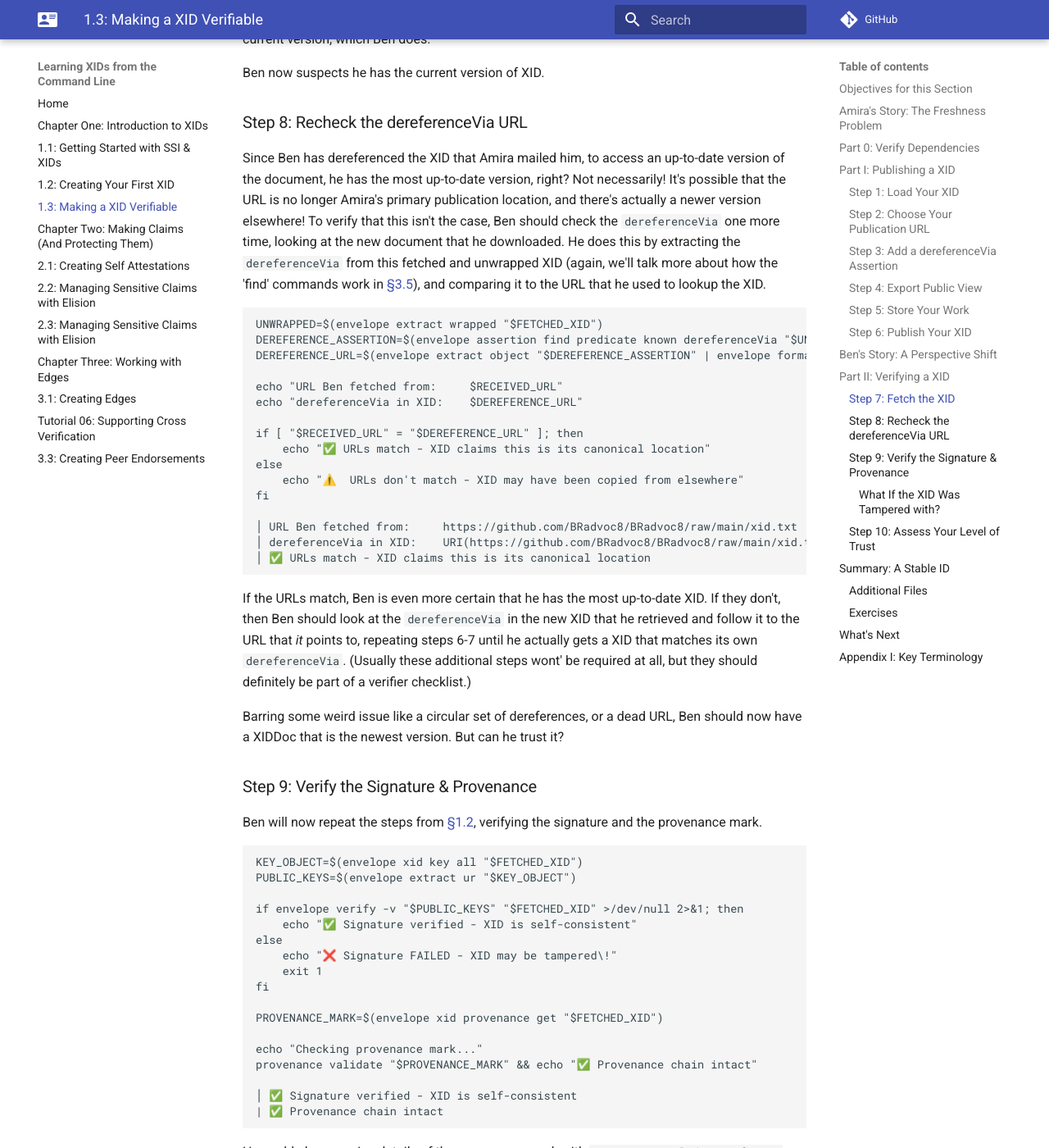
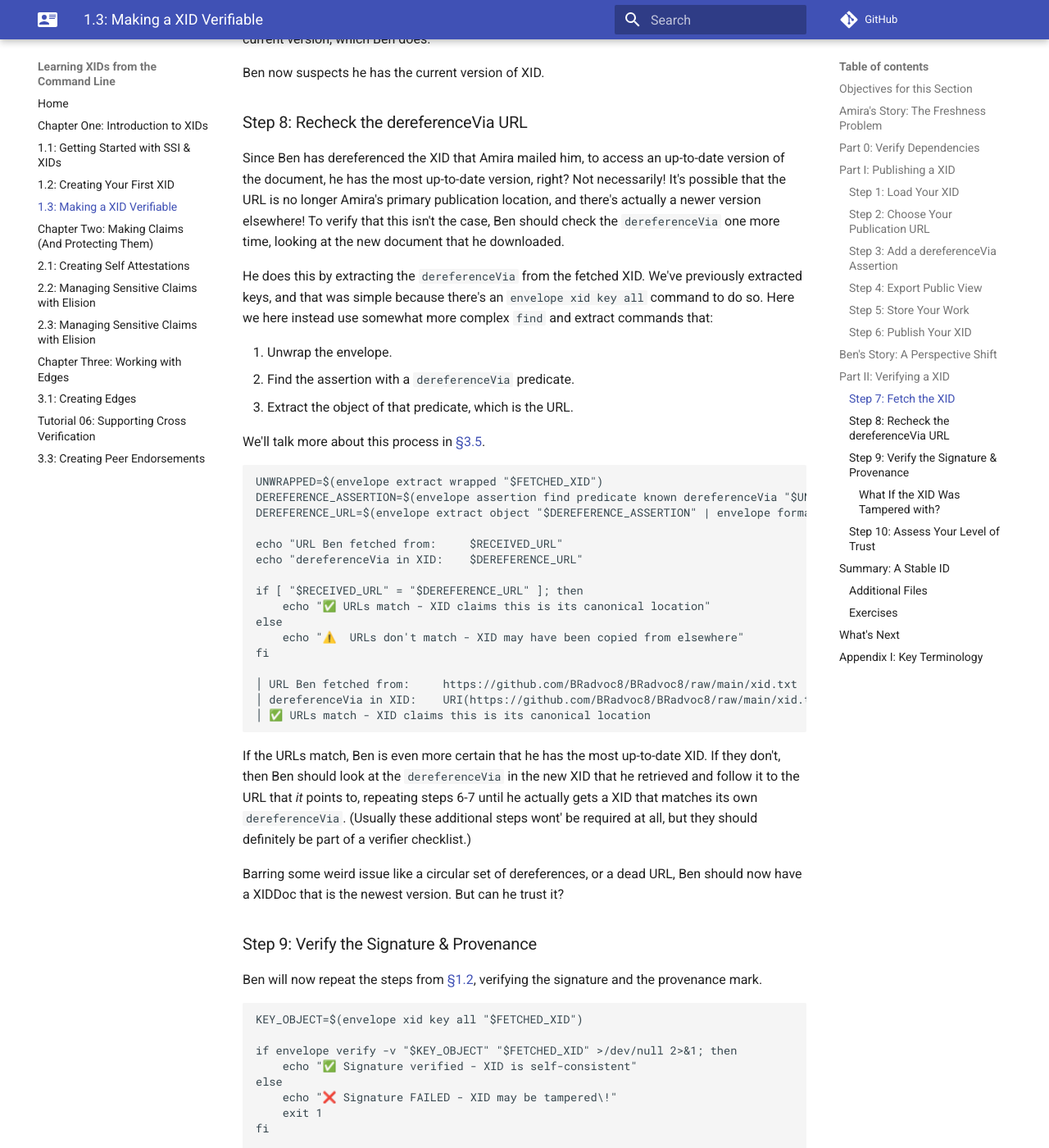
Before and after one commit to BlockchainCommons/XID-Quickstart, an MkDocs documentation site: the page built from docs/01_3_Making_a_XID_Verifiable.md, in a window 1280 px wide and 1400 px high, scrolled down 7750 px. Shown: the whole window at 82% size. Built offline with MkDocs 1.6.1 and Material for MkDocs 9.7.7, drawn with Linux system fonts in a browser that asks for light colours; comment, search, counter and statistics services are not loaded; some of the changed text lies outside the part shown.

Commit message:
changes to how signatures are checked

````diff
--- a/docs/01_3_Making_a_XID_Verifiable.md
+++ b/docs/01_3_Making_a_XID_Verifiable.md
@@ -384,11 +384,19 @@ version, right? Not necessarily! It's possible that the URL is no
 longer Amira's primary publication location, and there's actually a
 newer version elsewhere! To verify that this isn't the case, Ben
 should check the `dereferenceVia` one more time, looking at the new
-document that he downloaded. He does this by extracting the
-`dereferenceVia` from this fetched and unwrapped XID (again, we'll
-talk more about how the 'find' commands work in
-[§3.5](03_5_Creating_Views_and_Versions.md)), and comparing it to the
-URL that he used to lookup the XID.
+document that he downloaded.
+
+He does this by extracting the `dereferenceVia` from the fetched
+XID. We've previously extracted keys, and that was simple because
+there's an `envelope xid key all` command to do so. Here we here
+instead use somewhat more complex `find` and extract commands that:
+
+1. Unwrap the envelope.
+2. Find the assertion with a `dereferenceVia` predicate.
+3. Extract the object of that predicate, which is the URL.
+
+We'll talk more about this process in [§3.5](03_5_Creating_Views_and_Versions.md).
+
 
 ```
 UNWRAPPED=$(envelope extract wrapped "$FETCHED_XID")
@@ -429,9 +437,8 @@ signature and the provenance mark.
 
 ```
 KEY_OBJECT=$(envelope xid key all "$FETCHED_XID")
-PUBLIC_KEYS=$(envelope extract ur "$KEY_OBJECT")
 
-if envelope verify -v "$PUBLIC_KEYS" "$FETCHED_XID" >/dev/null 2>&1; then
+if envelope verify -v "$KEY_OBJECT" "$FETCHED_XID" >/dev/null 2>&1; then
     echo "✅ Signature verified - XID is self-consistent"
 else
     echo "❌ Signature FAILED - XID may be tampered\!"
````
Also changed, not shown: docs/01_2_Your_First_XID.md (+5 -7 lines), docs/02_1_Creating_Self_Attestations.md (+4 -3 lines), 1 other file.
